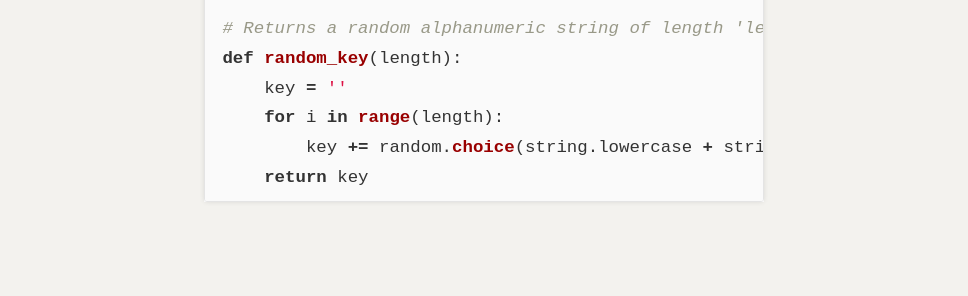
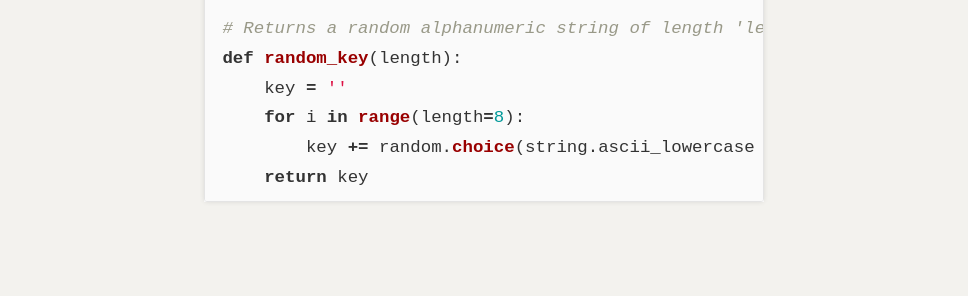
Before and after one commit to psachin/pcsforeducation.github.io, a Jekyll site: the page built from _posts/2012-04-04-python-random-alphanumeric-string.markdown, in a window 1280 px wide. Shown: the part 684-980 px from the top of the page, without its empty margins (156-1124 px from the left). Built offline with Jekyll 4.4.1, drawn with Linux system fonts in a browser that asks for light colours; Markdown is read by kramdown in place of the engine named in the settings.

Commit message:
Python 3 specific changes
string.lowercase  -> string.ascii_lowercase
string.uppercase -> string.ascii_uppercase

Default length.

```diff
--- a/_posts/2012-04-04-python-random-alphanumeric-string.markdown
+++ b/_posts/2012-04-04-python-random-alphanumeric-string.markdown
@@ -26,7 +26,7 @@
 # Returns a random alphanumeric string of length 'length'
 def random_key(length):
     key = ''
-    for i in range(length):
-        key += random.choice(string.lowercase + string.uppercase + string.digits)
+    for i in range(length=8):
+        key += random.choice(string.ascii_lowercase + string.ascii_uppercase + string.digits)
     return key
 {% endhighlight %}
```
